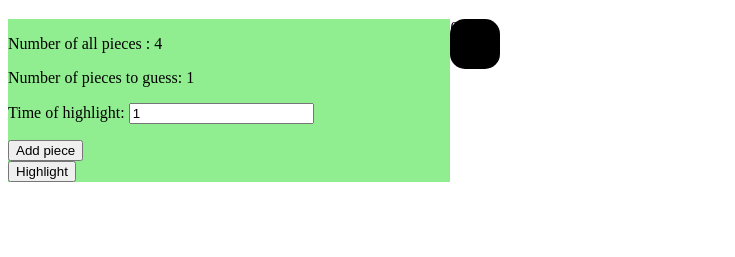
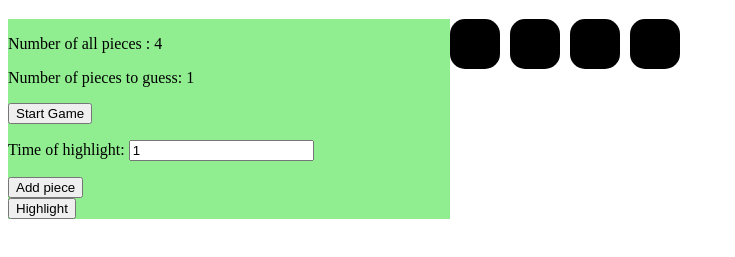
Before and after one commit to arturszaniawski1992/MemoryGame-JS-MVC, a website: page index.html in a window 1280 px wide. Both pictures are taken after a click on the button "Highlight". Shown: the part 61-318 px from the top of the page, without its empty margins (0-735 px from the left). Drawn offline with Linux system fonts and the light colour scheme.

Commit message:
changes in highlight

```diff
--- a/index.html
+++ b/index.html
@@ -2,7 +2,7 @@
 <html lang="en">
 <head>
     <meta charet="UTF-8">
-    <title>Memory</title>
+    <title>Memory game</title>
     <link rel="stylesheet" href="css/style.css">
 </head>
 <body>
@@ -14,6 +14,9 @@
         </div>
         <div class="button">
             <p>Number of pieces to guess: <span id="numberToGuess">1</span></p>
+        </div>
+        <div class="button">
+            <button onclick="controller.startAgain()">Start Game</button>
         </div>
         <div class="button">
             <p>Time of highlight: <input id="highlightTime" type="number" value="1" min="1"/></p>
--- a/js/controller.js
+++ b/js/controller.js
@@ -1,4 +1,6 @@
-var controller = function () {
+"use strict";
+
+var controller = (function () {
 
     var startGame = function () {
             var initialNumberOfPieces = view.getInitialNumberOfPieces();
@@ -8,32 +10,36 @@ var controller = function () {
             });
 
             view.renderPieces(game.getPieces());
+            view.getNumberOfPieces(game.getCurrentNumberOfPieces());
+            view.getNumberOfPiecesToGuess(game.getNumberOfPiecesToGuess(game.getCurrentNumberOfPieces()));
+            view.highlightPieces(game.getCurrentPieces());
 
-    };
+        },
 
-
-    var highlight = function () {
-        view.highlightPieces(game.getPieces());
-    };
-
-    var clickButton = function (id) {
+        clickOnPiece = function (id) {
             var pieceGuessed = game.checkPieceIsGuessed(id);
             if (pieceGuessed) {
                 view.setGreenPiece(id);
             } else {
                 view.setRedPiece(id);
             }
-    };
+        },
 
-    var addPiece = function () {
-        view.addPiece();
+        addPiece = function () {
+            view.getNumberOfPieces(game.getCurrentNumberOfPieces() + 1);
+            startGame();
+        },
+        startAgain = function () {
+            view.getNumberOfPieces(4);
+            startGame();
         };
 
 
     return {
         'startGame': startGame,
-        'highlight': highlight,
-        'clickButton': clickButton,
-        'addPiece': addPiece
+        'clickOnPiece': clickOnPiece,
+        'addPiece': addPiece,
+        'startAgain': startAgain
+
     }
-}();
+})();
--- a/js/view.js
+++ b/js/view.js
@@ -15,19 +15,19 @@ var view = (function () {
         },
 
         renderPieces = function (pieces) {
+            resetPieces();
             var i;
-            var div = document.getElementById('pieces');
-            div.innerHTML = '';
-
             for (i = 0; i < pieces.length; i++) {
                 var piece = document.createElement("div");
+                piece.setAttribute('id', i);
                 piece.classList.add('piece');
-                piece.setAttribute("id", i);
-                piece.setAttribute("data-id", i);
-                piece.innerHTML = i;
-                piece.setAttribute("onclick", "controller.clickButton(" + i + ")");
-                div.appendChild(piece);
-                viewPieces.push(i);
+                document.getElementById('pieces').appendChild(piece);
+            }
+        },
+        resetPieces = function () {
+            var pieces = document.getElementsByClassName('piece');
+            while (pieces.length > 0) {
+                pieces[0].parentNode.removeChild(pieces[0]);
             }
         },
         setHighlightTime = function () {
@@ -85,6 +85,5 @@ var view = (function () {
         'getNumberOfPiecesToGuess': getNumberOfPiecesToGuess
 
 
-
     }
 })();
```
Lines whose indentation alone changed are shown as unchanged.
